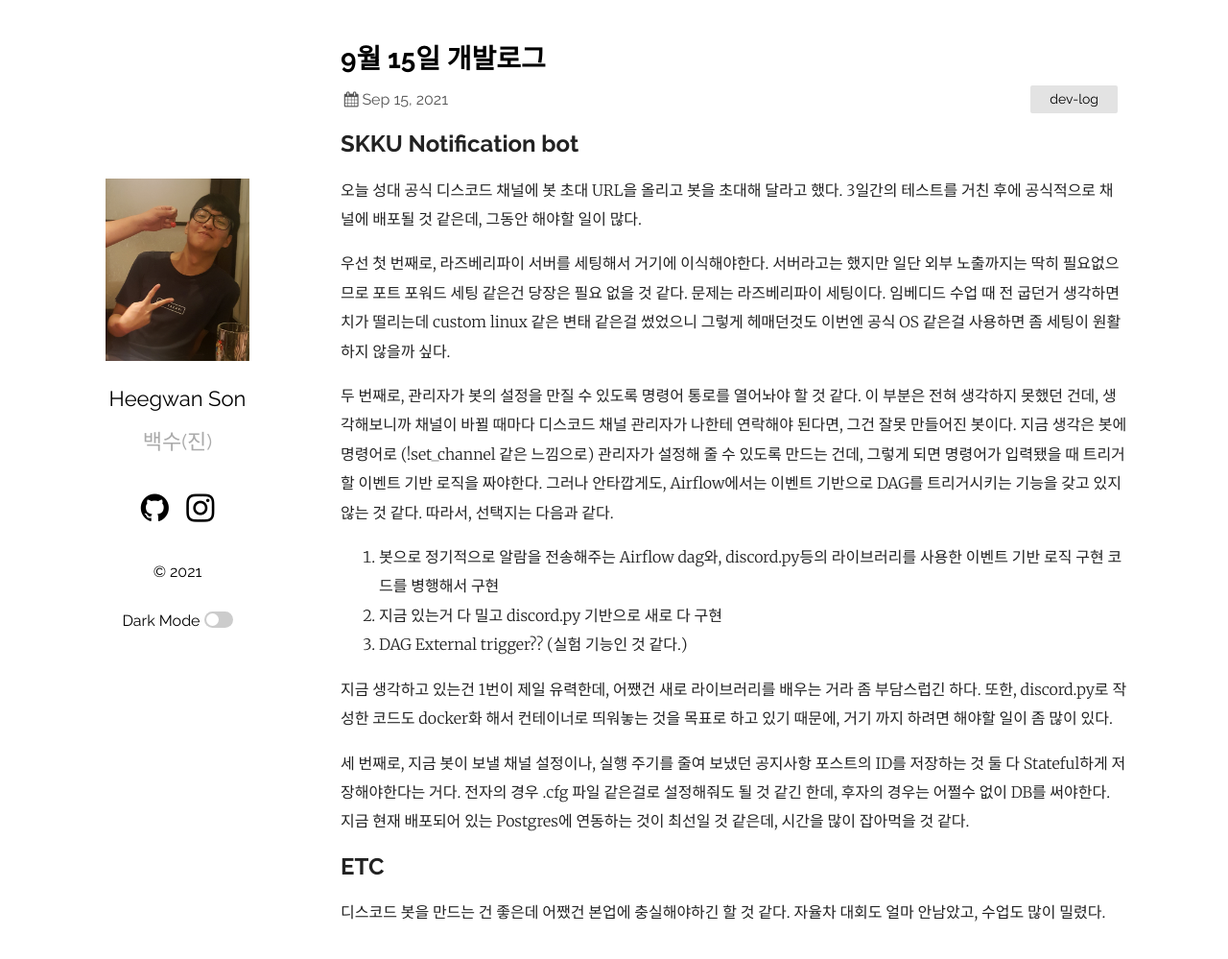
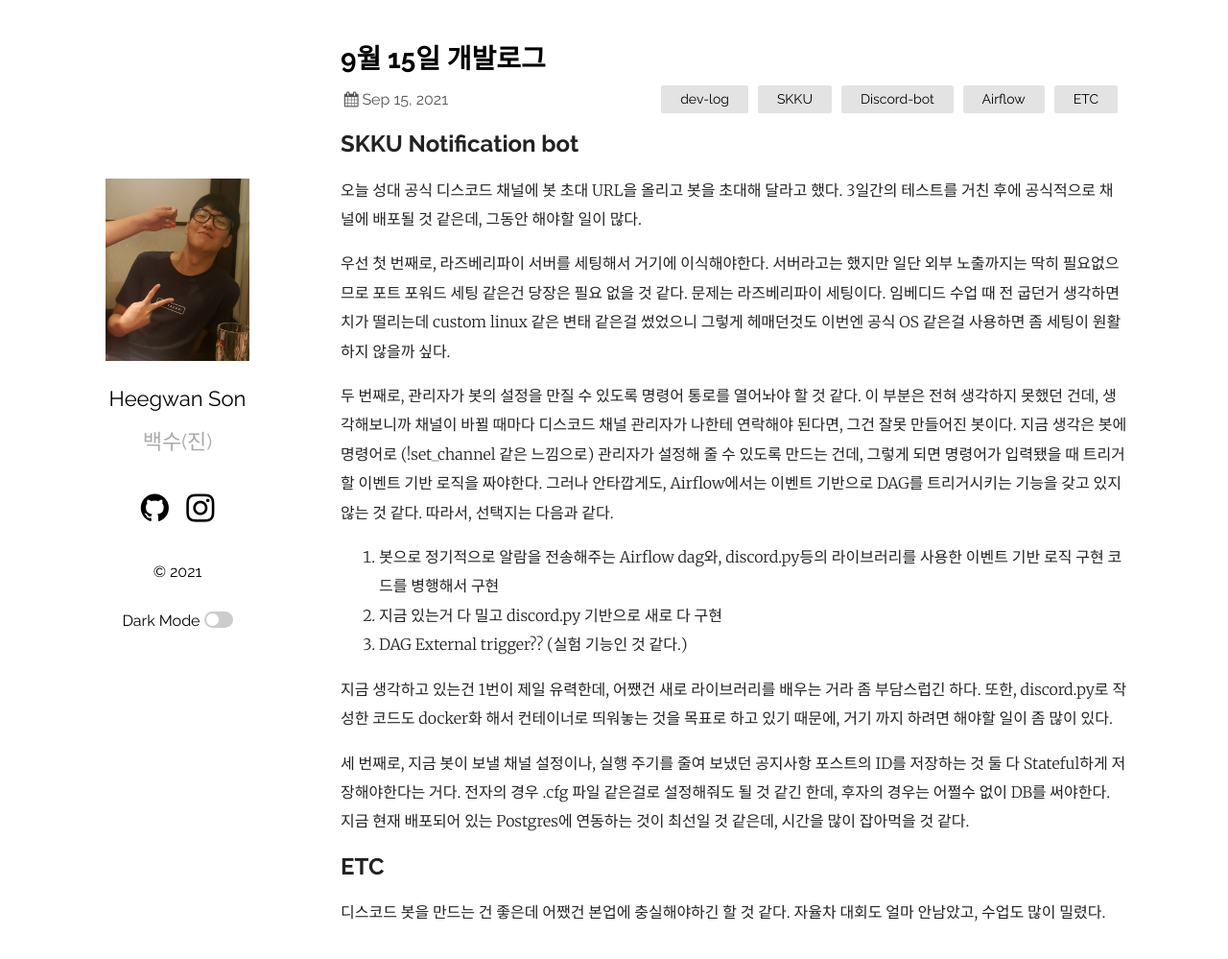
Before and after one commit to Sonins/Sonins.github.io, a Jekyll site: the page built from _posts/2021-09-15-development-log.markdown, in a window 1280 px wide and 1010 px high. Shown: the top 999 px of the window at 96% size. Built offline with Jekyll 4.4.1, drawn with Linux system fonts in a browser that asks for light colours.

Commit message:
Fix categories.

```diff
--- a/_posts/2021-09-14-development-log.markdown
+++ b/_posts/2021-09-14-development-log.markdown
@@ -1,7 +1,7 @@
 ---
 layout: post
 title:  "9월 14일, 현재 까지 개발로그"
-categories: dev-log
+categories: dev-log SKKU Discord-bot Airflow blog
 ---
 
 ## Github 블로그
--- a/_posts/2021-09-15-development-log.markdown
+++ b/_posts/2021-09-15-development-log.markdown
@@ -1,7 +1,7 @@
 ---
 layout: post
 title:  "9월 15일 개발로그"
-categories: dev-log
+categories: dev-log SKKU Discord-bot Airflow ETC
 ---
 
 ## SKKU Notification bot
```
